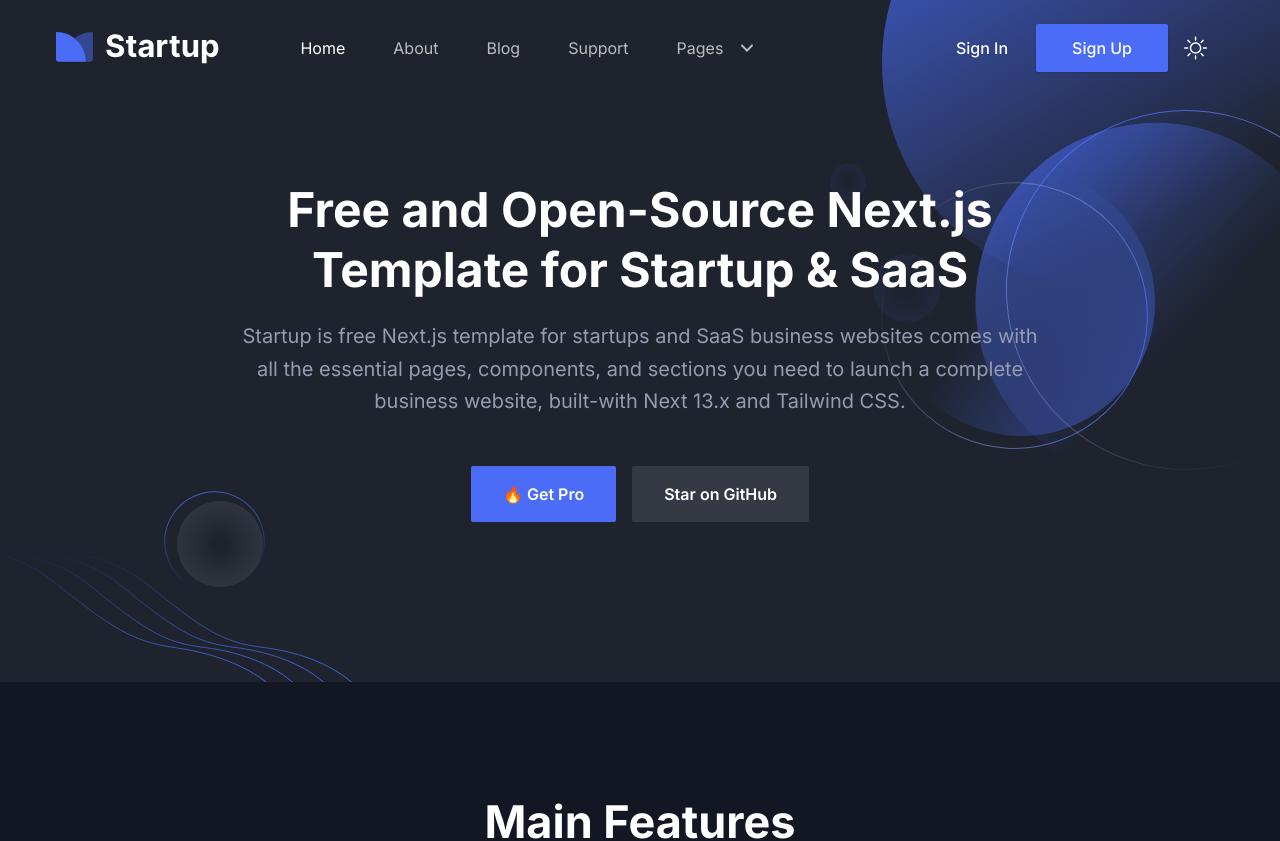
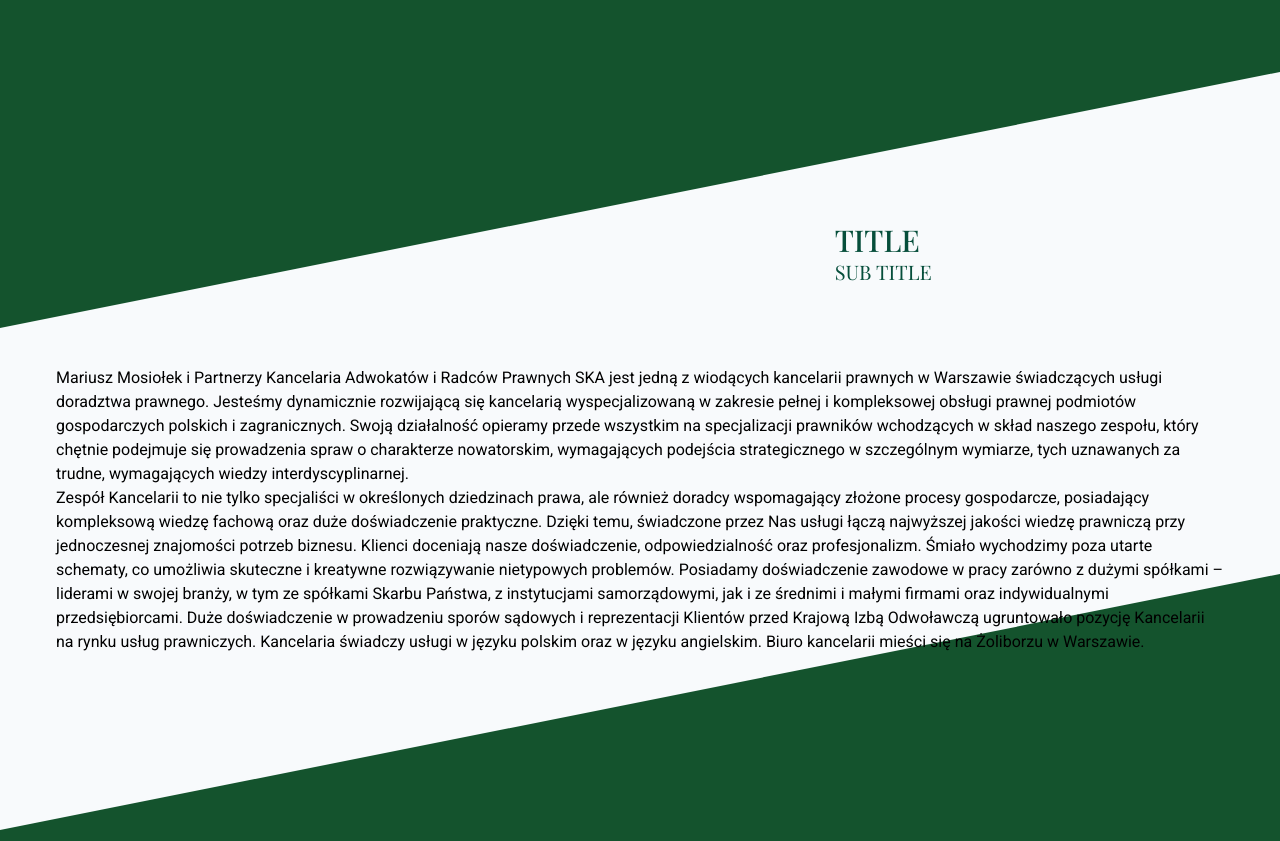
Before and after one commit to graduss/ella-web-site, a Next.js app: page / in a window 1280 px wide. Shown: the top 841 px of the page. Built offline with nearby package versions, Linux system fonts and the light colour scheme.

Commit message:
working for layout

```diff
--- a/src/app/layout.tsx
+++ b/src/app/layout.tsx
@@ -1,13 +1,14 @@
 "use client";
 
-import Footer from "@/components/Footer";
-import Header from "@/components/Header";
-import ScrollToTop from "@/components/ScrollToTop";
-import { Inter } from "next/font/google";
+// import Footer from "@/components/Footer";
+// import Header from "@/components/Header";
+// import ScrollToTop from "@/components/ScrollToTop";
+import { Roboto, Playfair_Display } from "next/font/google";
 import "node_modules/react-modal-video/css/modal-video.css";
 import "../styles/index.css";
 
-const inter = Inter({ subsets: ["latin"] });
+const roboto = Roboto({ weight: ["700", "400", "500"], style: ["normal", "italic"], subsets: ["latin"] });
+const playfairDisplay = Playfair_Display({ subsets: ["latin"], weight: ["400", "500"], variable: "--playfair-display" })
 
 export default function RootLayout({
   children,
@@ -15,23 +16,32 @@
   children: React.ReactNode;
 }) {
   return (
-    <html suppressHydrationWarning lang="en">
+    <html>
       {/*
         <head /> will contain the components returned by the nearest parent
         head.js. Find out more at https://beta.nextjs.org/docs/api-reference/file-conventions/head
       */}
       <head />
 
-      <body className={`bg-[#FCFCFC] dark:bg-black ${inter.className}`}>
-        <Providers>
-          <Header />
-          {children}
-          <Footer />
-          <ScrollToTop />
-        </Providers>
+      <body className={`${roboto.className} ${playfairDisplay.variable}`}>
+        <div className="content-bg">
+          <div className="content-wrap">
+            <div className="container">
+              <div className="title-wrap">
+                <div className="title">
+                  <h1>title</h1>
+                  <h3>sub title</h3>
+                </div>
+              </div>
+              {children}
+            </div>
+          </div>
+        </div>
+          {/* <Header /> */}
+
+          {/* <Footer /> */}
+          {/* <ScrollToTop /> */}
       </body>
     </html>
   );
 }
-
-import { Providers } from "./providers";
--- a/src/app/page.tsx
+++ b/src/app/page.tsx
@@ -20,7 +20,20 @@
 export default function Home() {
   return (
     <>
-      <ScrollUp />
+      <main>
+        <p>
+          Mariusz Mosiołek i Partnerzy Kancelaria Adwokatów i Radców Prawnych SKA jest jedną z wiodących kancelarii prawnych w Warszawie świadczących usługi doradztwa prawnego. Jesteśmy dynamicznie rozwijającą się kancelarią wyspecjalizowaną w zakresie pełnej i kompleksowej obsługi prawnej podmiotów gospodarczych polskich i zagranicznych. Swoją działalność opieramy przede wszystkim na specjalizacji prawników wchodzących w skład naszego zespołu, który chętnie podejmuje się prowadzenia spraw o charakterze nowatorskim, wymagających podejścia strategicznego w szczególnym wymiarze, tych uznawanych za trudne, wymagających wiedzy interdyscyplinarnej.
+        </p><p>
+          Zespół Kancelarii to nie tylko specjaliści w określonych dziedzinach prawa, ale również doradcy wspomagający złożone procesy gospodarcze, posiadający kompleksową wiedzę fachową oraz duże doświadczenie praktyczne. Dzięki temu, świadczone przez Nas usługi łączą najwyższej jakości wiedzę prawniczą przy jednoczesnej znajomości potrzeb biznesu. Klienci doceniają nasze doświadczenie, odpowiedzialność oraz profesjonalizm. Śmiało wychodzimy poza utarte schematy, co umożliwia skuteczne i kreatywne rozwiązywanie nietypowych problemów.
+
+Posiadamy doświadczenie zawodowe w pracy zarówno z dużymi spółkami – liderami w swojej branży, w tym ze spółkami Skarbu Państwa, z instytucjami samorządowymi, jak i ze średnimi i małymi firmami oraz indywidualnymi przedsiębiorcami. Duże doświadczenie w prowadzeniu sporów sądowych i reprezentacji Klientów przed Krajową Izbą Odwoławczą ugruntowało pozycję Kancelarii na rynku usług prawniczych.
+
+Kancelaria świadczy usługi w języku polskim oraz w języku angielskim.
+
+Biuro kancelarii mieści się na Żoliborzu w Warszawie.
+        </p>
+      </main>
+      {/* <ScrollUp />
       <Hero />
       <Features />
       <Video />
@@ -30,7 +43,7 @@
       <Testimonials />
       <Pricing />
       <Blog />
-      <Contact />
+      <Contact /> */}
     </>
   );
 }
--- a/src/app/providers.tsx
+++ /dev/null
@@ -1,11 +0,0 @@
-"use client";
-
-import { ThemeProvider } from "next-themes";
-
-export function Providers({ children }: { children: React.ReactNode }) {
-  return (
-    <ThemeProvider attribute="class" enableSystem={true} defaultTheme="dark">
-      {children}
-    </ThemeProvider>
-  );
-}
--- a/src/styles/index.css
+++ b/src/styles/index.css
@@ -6,11 +6,40 @@
 
 @layer base {
   body {
-    font-family: "Inter", sans-serif;
+    @apply bg-green-900;
   }
 }
 
 @layer components {
+  .content-bg {
+    @apply bg-slate-50 py-12;
+    margin-top: 200px;
+    transform: matrix(1, -0.2, 0, 1, 0, 0);
+  }
+
+  .content-wrap {
+    transform: matrix(1, 0.2, 0, 1, 0, 0);
+  }
+
+  .title-wrap {
+    /* margin-top: -5vw; */
+    @apply grid grid-cols-2 md:grid-cols-3;
+    @apply pb-8 lg:pb-16 xl:pb-20 mt-[-2vw];
+
+    .title {
+      @apply col-start-2 md:col-start-3;
+      @apply font-playfair text-emerald-900;
+
+      h1 {
+        @apply text-3xl font-medium uppercase
+      }
+
+      h3 {
+        @apply text-xl font-normal uppercase
+      }
+    }
+  }
+
   input[type="checkbox"]:checked ~ label span svg {
     @apply inline-flex;
   }
--- a/tailwind.config.js
+++ b/tailwind.config.js
@@ -12,6 +12,10 @@
     container: {
       center: true,
       padding: "1rem",
+    },
+
+    fontFamily: {
+      'playfair': ['var(--playfair-display)']
     },
 
     screens: {
```
